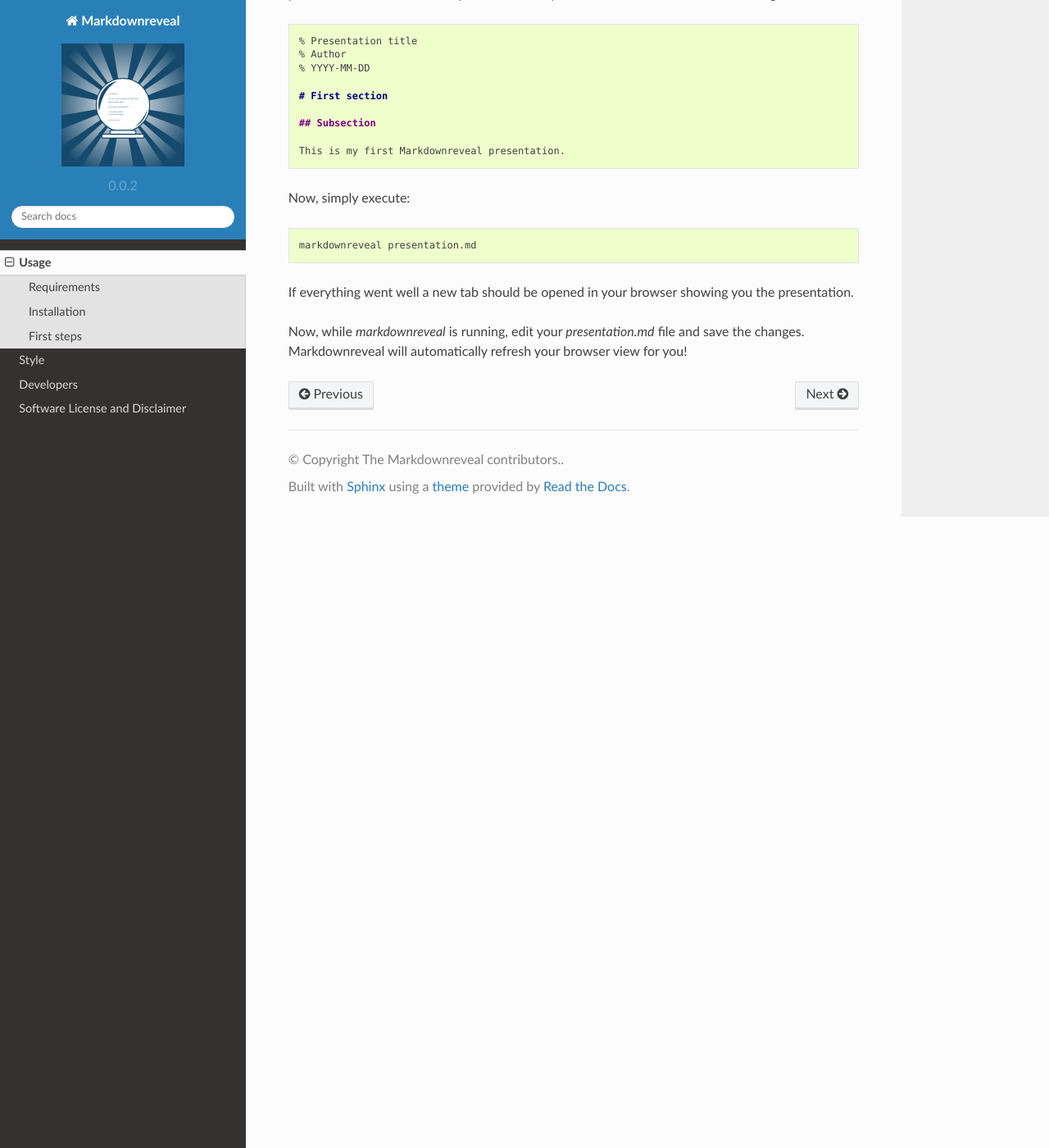
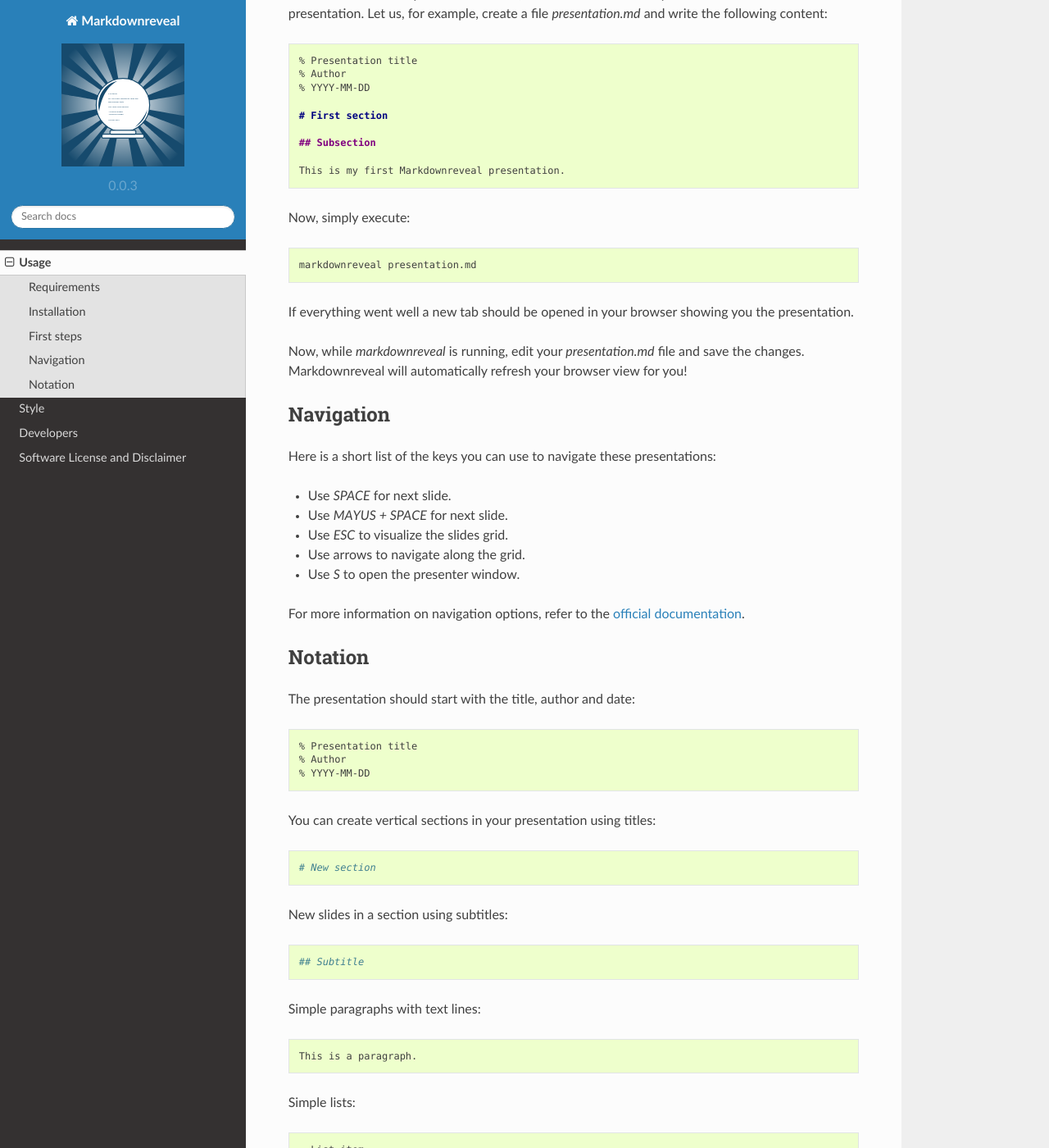
Before and after one commit to markdownreveal/markdownreveal, a Sphinx documentation site: the page built from docs/source/usage.rst, in a window 1280 px wide and 1400 px high, scrolled down 851 px. Shown: the whole window at 82% size. Built offline with Sphinx 7.4.7 and the Read the Docs theme 2.0.0, drawn with Linux system fonts in a browser that asks for light colours; formulas are drawn with MathJax 3; some of the changed text lies outside the part shown.

Commit message:
Update usage documentation

````diff
--- a/docs/source/usage.rst
+++ b/docs/source/usage.rst
@@ -70,3 +71,89 @@
 Now, while `markdownreveal` is running, edit your `presentation.md` file
 and save the changes. Markdownreveal will automatically refresh your browser
 view for you!
+
+
+.. index:: navigation
+
+Navigation
+==========
+
+Here is a short list of the keys you can use to navigate these presentations:
+
+- Use `SPACE` for next slide.
+- Use `MAYUS + SPACE` for next slide.
+- Use `ESC` to visualize the slides grid.
+- Use arrows to navigate along the grid.
+- Use `S` to open the presenter window.
+
+For more information on navigation options, refer to the
+`official documentation <https://github.com/hakimel/reveal.js/>`_.
+
+
+.. index:: notation
+
+Notation
+========
+
+The presentation should start with the title, author and date:
+
+.. code-block:: bash
+
+    % Presentation title
+    % Author
+    % YYYY-MM-DD
+
+You can create vertical sections in your presentation using titles:
+
+.. code-block:: bash
+
+    # New section
+
+New slides in a section using subtitles:
+
+.. code-block:: bash
+
+    ## Subtitle
+
+Simple paragraphs with text lines:
+
+.. code-block:: bash
+
+    This is a paragraph.
+
+Simple lists:
+
+.. code-block:: bash
+
+    - List item.
+    - Another one.
+
+Numbered lists (note you can use `1.` for automatic numbering):
+
+.. code-block:: bash
+
+    1. First item.
+    1. Second item.
+
+Force the creation of a new slide:
+
+.. code-block:: bash
+
+    ---
+
+Code (with optional syntax highlighting):
+
+.. code-block:: bash
+
+    ```python
+    print('Hello world!')
+    ```
+
+Images (with optional width):
+
+.. code-block:: bash
+
+    ![Alt text](./figures/yourfigure.png){width=70%}
+
+For more information, refer to the
+`official documentation <http://pandoc.org/MANUAL.html#pandocs-markdown>`_.
--- a/markdownreveal/__init__.py
+++ b/markdownreveal/__init__.py
@@ -23,7 +23,7 @@
 from .tweak import tweak_html
 
 
-__version__ = '0.0.2'
+__version__ = '0.0.3'
 
 Config = Dict[Any, Any]
 TarMembers = List[tarfile.TarInfo]
````
Also changed, not shown: other parts of docs/source/usage.rst (+1 -0 lines).
